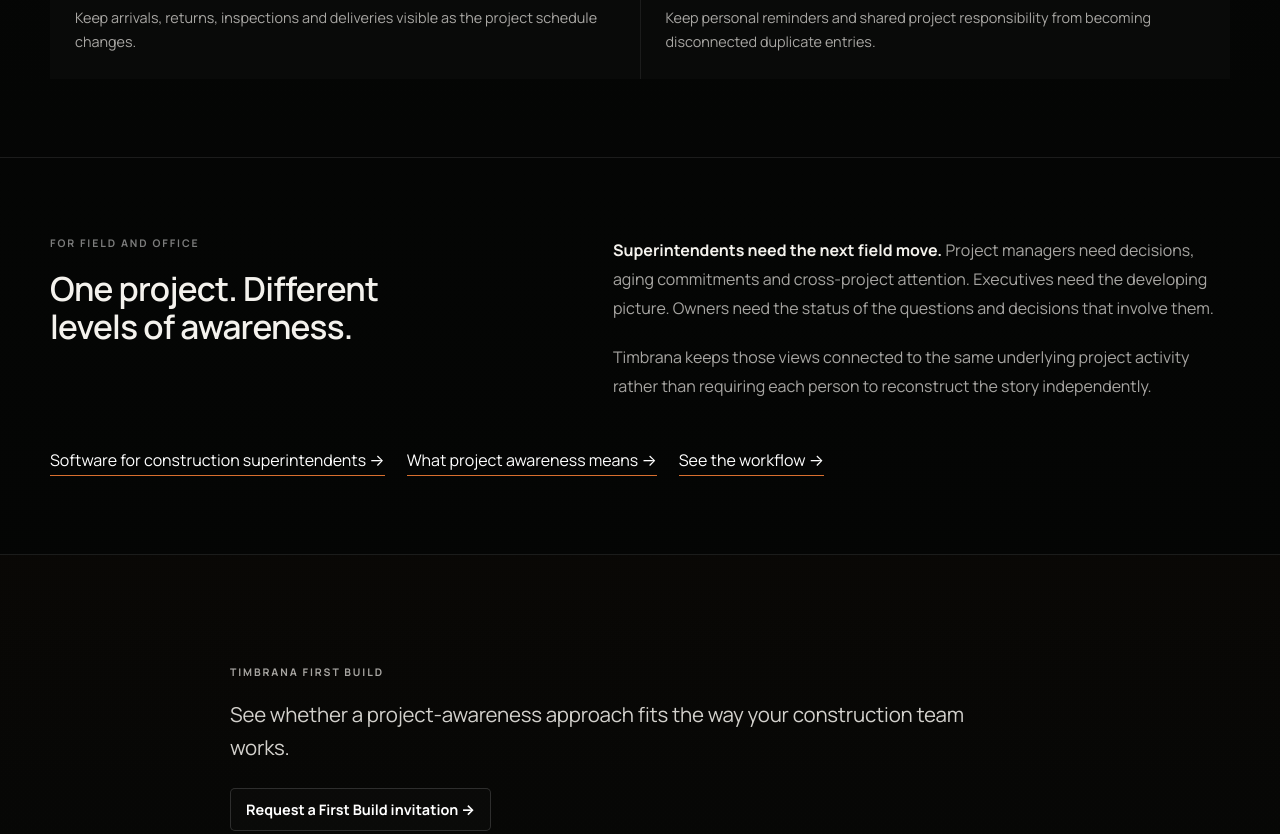
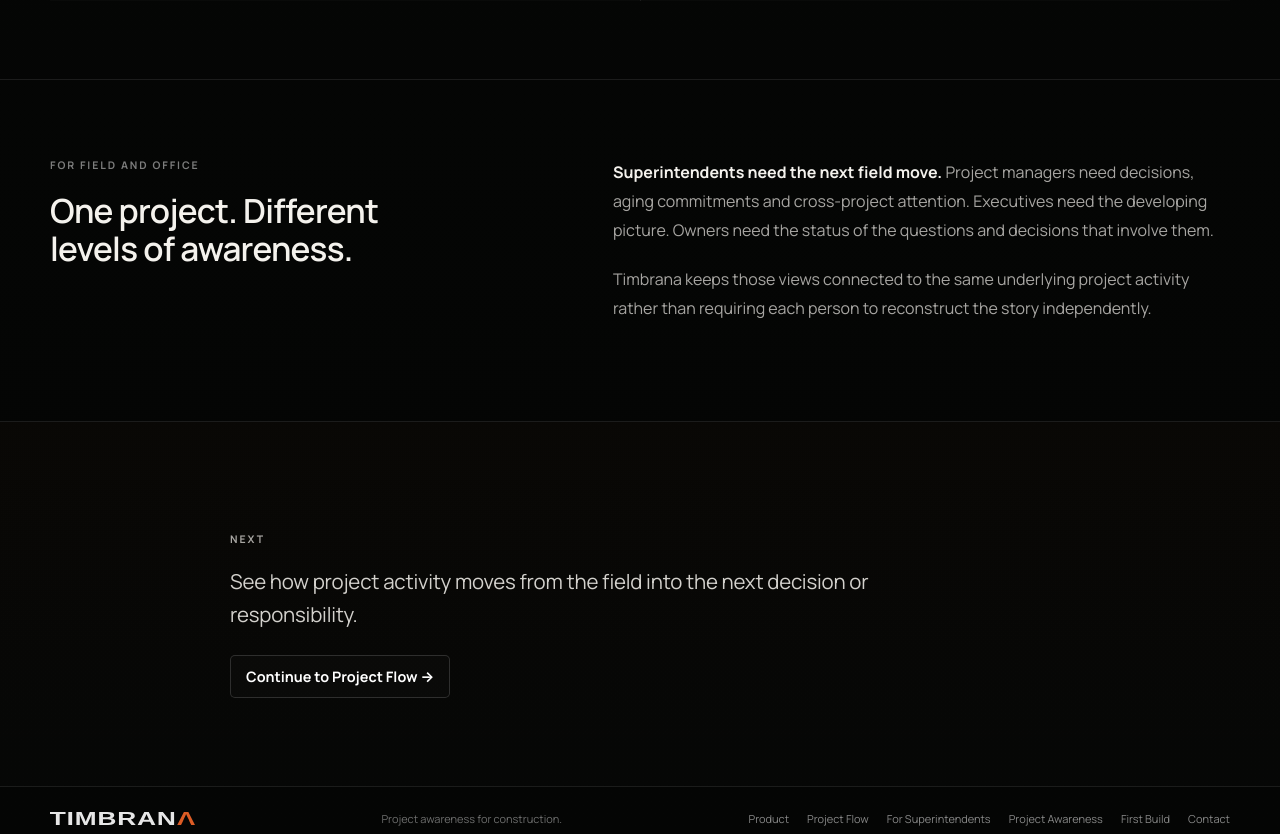
Before and after one commit to aloya/timbrana, a website: page construction-project-management-software.html in a window 1280 px wide. Shown: the part 1447-2281 px from the top of the page. Drawn offline with Linux system fonts and the light colour scheme.

Commit message:
ux: create a clear linear page journey

```diff
--- a/construction-project-management-software.html
+++ b/construction-project-management-software.html
@@ -10,7 +10,7 @@
 <script type="application/ld+json">{"@context":"https://schema.org","@type":"SoftwareApplication","name":"Timbrana","applicationCategory":"BusinessApplication","applicationSubCategory":"Construction Project Management Software","operatingSystem":"Web","url":"https://timbrana.com/","description":"Construction project management software focused on project awareness, field-to-office follow-through, responsibility and execution for general contractors."}</script>
 </head><body>
 <header class="site-nav"><div class="shell nav-inner"><a class="brand" href="index.html" aria-label="Timbrana home"><img src="assets/timbrana-wordmark.svg" alt="Timbrana"></a><nav class="nav-links" aria-label="Main navigation"><a class="nav-link active" href="construction-project-management-software.html">Product</a><a class="nav-link" href="observation-to-resolution.html">Project Flow</a><a class="nav-link" href="construction-software-for-superintendents.html">For Superintendents</a><a class="nav-link" href="project-awareness.html">Project Awareness</a><a class="nav-cta" href="invite.html">First Build</a></nav></div></header>
-<main><section class="hero"><div class="shell hero-grid"><div><p class="kicker">Construction Project Management Software</p><h1>Keep the project record connected to <span class="accent">what happens next.</span></h1><p class="lede">Timbrana is construction project management software for general contractors that connects field activity, decisions, responsibility and follow-through. It is built to help superintendents and project managers see what needs attention, what is waiting, what changed and who has the next move.</p><div class="hero-actions"><a class="button" href="#capabilities">See the capabilities</a><a class="text-link" href="a-different-approach.html">Where Timbrana fits →</a></div></div><div class="hero-art"><div class="plane one"></div><div class="plane two"></div><div class="plane three"></div><div class="art-note">Field activity → context → responsibility → follow-through</div></div></div></section>
+<main><section class="hero"><div class="shell hero-grid"><div><p class="kicker">Construction Project Management Software</p><h1>Keep the project record connected to <span class="accent">what happens next.</span></h1><p class="lede">Timbrana is construction project management software for general contractors that connects field activity, decisions, responsibility and follow-through. It is built to help superintendents and project managers see what needs attention, what is waiting, what changed and who has the next move.</p></div><div class="hero-art"><div class="plane one"></div><div class="plane two"></div><div class="plane three"></div><div class="art-note">Field activity → context → responsibility → follow-through</div></div></div></section>
 <section class="section" id="capabilities"><div class="shell section-inner"><div class="section-grid"><div><p class="kicker">Built around execution</p><h2>The construction workflows that keep work moving.</h2></div><div class="body-copy"><p>Timbrana is not accounting, estimating or payroll software. Its focus is the operational layer of a construction project: documenting the day, carrying open items forward, keeping formal decisions connected to field context and making the current responsibility understandable.</p><p>That narrower focus lets Timbrana complement broader construction systems instead of requiring a team to replace every tool it already uses.</p></div></div><div class="feature-list">
 <div class="feature"><h3>Construction daily logs</h3><p>Track crews, progress, photos, deliveries and field activity while carrying important follow-ups forward.</p></div>
 <div class="feature"><h3>Issues &amp; responsibility</h3><p>Keep the original condition, communication, commitments and current owner of the next move connected.</p></div>
@@ -21,7 +21,7 @@
 <div class="feature"><h3>Upcoming work</h3><p>Keep arrivals, returns, inspections and deliveries visible as the project schedule changes.</p></div>
 <div class="feature"><h3>Follow-ups</h3><p>Keep personal reminders and shared project responsibility from becoming disconnected duplicate entries.</p></div>
 </div></div></section>
-<section class="section"><div class="shell section-inner"><div class="section-grid"><div><p class="kicker">For field and office</p><h2>One project. Different levels of awareness.</h2></div><div class="body-copy"><p><strong>Superintendents need the next field move.</strong> Project managers need decisions, aging commitments and cross-project attention. Executives need the developing picture. Owners need the status of the questions and decisions that involve them.</p><p>Timbrana keeps those views connected to the same underlying project activity rather than requiring each person to reconstruct the story independently.</p></div></div><div class="plain-links"><a href="construction-software-for-superintendents.html">Software for construction superintendents →</a><a href="project-awareness.html">What project awareness means →</a><a href="observation-to-resolution.html">See the workflow →</a></div></div></section>
+<section class="section"><div class="shell section-inner"><div class="section-grid"><div><p class="kicker">For field and office</p><h2>One project. Different levels of awareness.</h2></div><div class="body-copy"><p><strong>Superintendents need the next field move.</strong> Project managers need decisions, aging commitments and cross-project attention. Executives need the developing picture. Owners need the status of the questions and decisions that involve them.</p><p>Timbrana keeps those views connected to the same underlying project activity rather than requiring each person to reconstruct the story independently.</p></div></div></div></section>
 
-<section class="closing"><div class="shell closing-compact"><p class="kicker">Timbrana First Build</p><p class="closing-lede">See whether a project-awareness approach fits the way your construction team works.</p><a class="closing-action" href="invite.html">Request a First Build invitation →</a></div></section></main>
+<section class="closing"><div class="shell closing-compact"><p class="kicker">Next</p><p class="closing-lede">See how project activity moves from the field into the next decision or responsibility.</p><a class="closing-action" href="observation-to-resolution.html">Continue to Project Flow →</a></div></section></main>
 <footer class="site-footer"><div class="shell footer-inner"><a class="footer-brand" href="index.html"><img src="assets/timbrana-wordmark.svg" alt="Timbrana"></a><div class="footer-copy">Project awareness for construction.</div><div class="footer-links"><a href="construction-project-management-software.html">Product</a><a href="observation-to-resolution.html">Project Flow</a><a href="construction-software-for-superintendents.html">For Superintendents</a><a href="project-awareness.html">Project Awareness</a><a href="invite.html">First Build</a><a href="mailto:hello@timbrana.com">Contact</a></div></div></footer></body></html>
```
